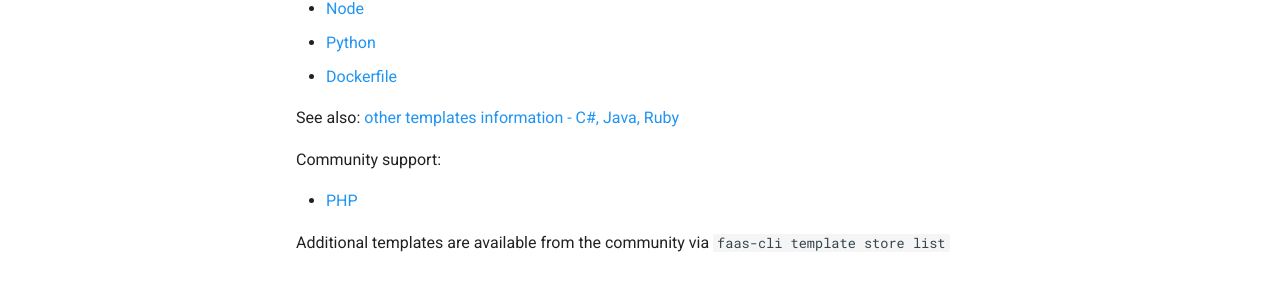
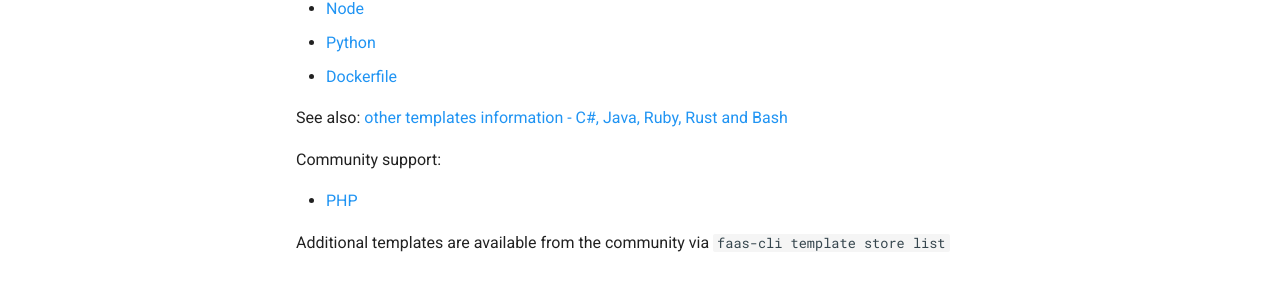
Before and after one commit to openfaas/docs, an MkDocs documentation site: the page built from docs/languages/overview.md, in a window 1280 px wide and 1357 px high. Shown: the part 729-1021 px from the top of the window. Built offline with MkDocs 1.6.1 and Material for MkDocs 9.7.7, drawn with Linux system fonts in a browser that asks for light colours; comment, search, counter and statistics services are not loaded.

Commit message:
Update overview page
Signed-off-by: Alex Ellis (OpenFaaS Ltd) <alexellis2@gmail.com>

```diff
--- a/docs/languages/overview.md
+++ b/docs/languages/overview.md
@@ -17,7 +17,7 @@ There are a number of official templates maintained and recommended by OpenFaaS
 * [Python](/languages/go)
 * [Dockerfile](/languages/dockerfile)
 
-See also: [other templates information - C#, Java, Ruby](/reference/templates)
+See also: [other templates information - C#, Java, Ruby, Rust and Bash](/reference/templates)
 
 Community support:
 
```
